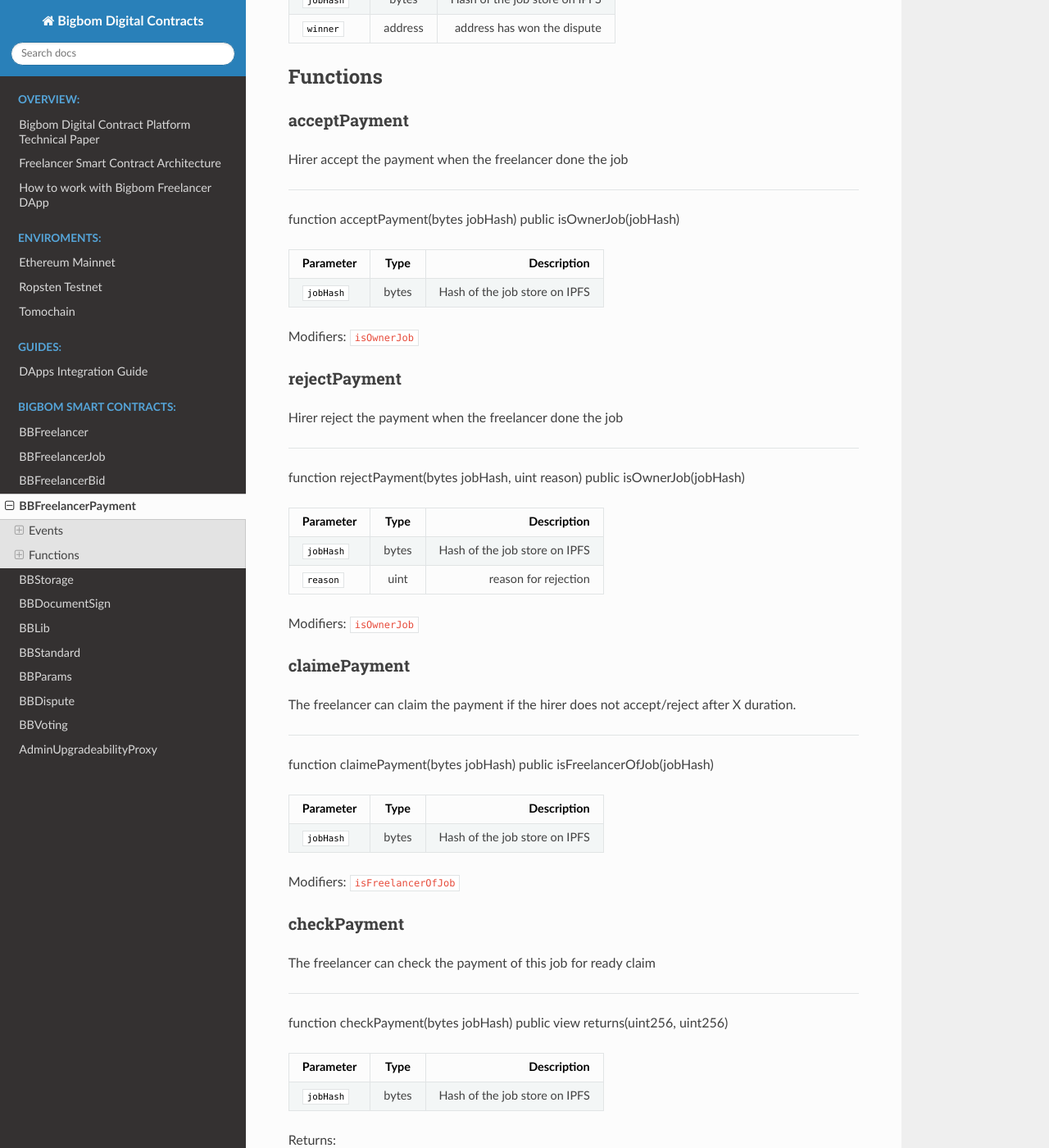
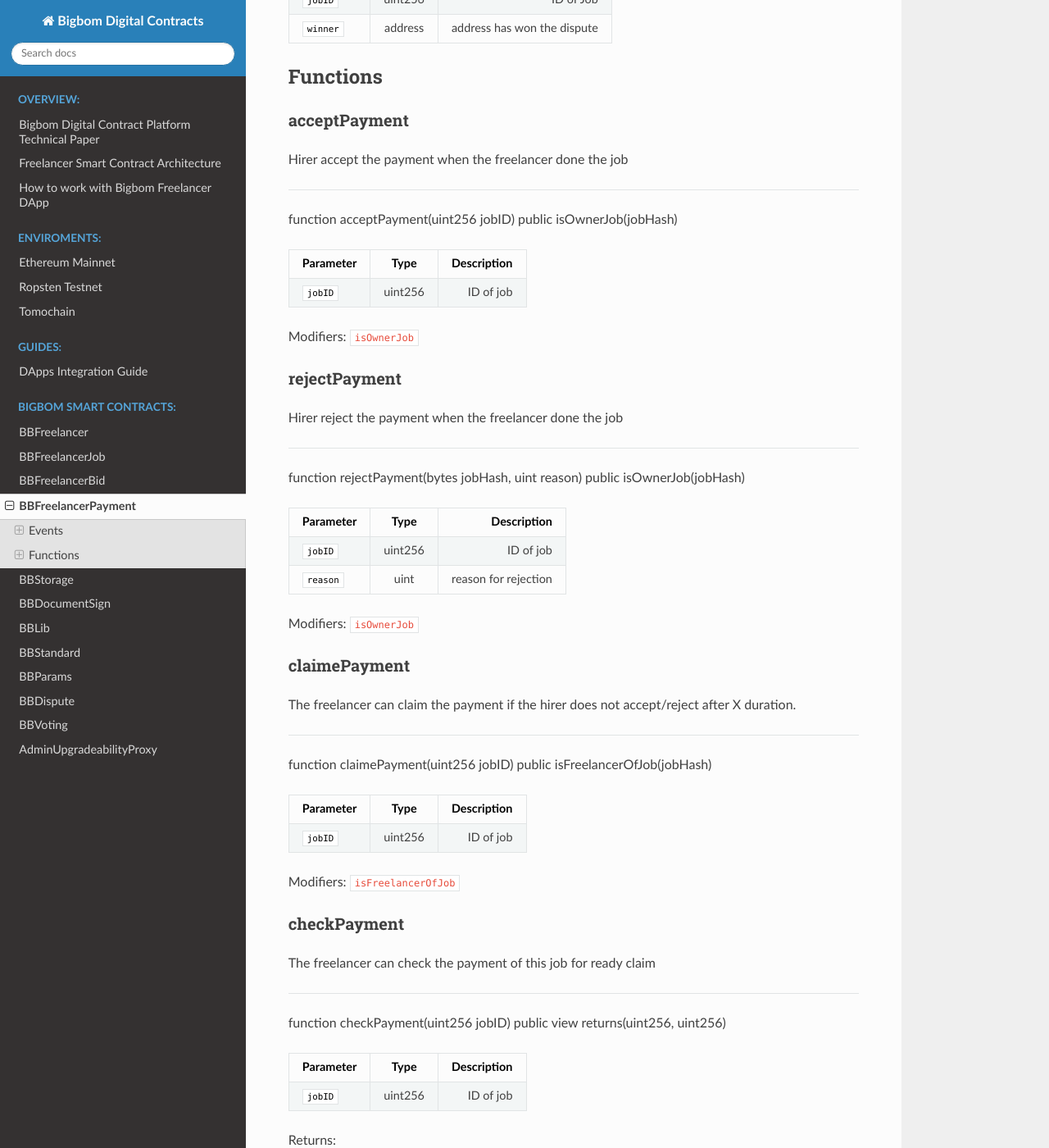
Before and after one commit to bigbomio/digital-contracts, a Sphinx documentation site: the page built from docs/contracts/BBFreelancerPayment.md, in a window 1280 px wide and 1400 px high, scrolled down 1906 px. Shown: the whole window at 82% size. Built offline with Sphinx 7.4.7 and the Read the Docs theme 2.0.0, drawn with Linux system fonts in a browser that asks for light colours; some of the changed text lies outside the part shown.

Commit message:
Update BBFreelancerPayment.md
update doc change jobHash to jobID

```diff
--- a/docs/contracts/BBFreelancerPayment.md
+++ b/docs/contracts/BBFreelancerPayment.md
@@ -28,22 +28,22 @@
 Event for loging payment claimed.
 
 ---
-event PaymentClaimed(bytes jobHash, address indexed sender);
+event PaymentClaimed(uint256 jobID, address indexed sender);
 
 | Parameter     | Type          | Description                 |
 | ------------- |:-------------:| ---------------------------:|
-| `jobHash`       | bytes       |  Hash of the job store on IPFS  |
+| `jobID`       | uint256       |  ID of Job  |
 | `sender`       | address       |  user call claim payment  |
 
 ### PaymentClaimed
 Event for loging payment accepted.
 
 ---
-event PaymentAccepted(bytes jobHash, address indexed sender);
+event PaymentAccepted(uint256 jobID, address indexed sender);
 
 | Parameter     | Type          | Description                 |
 | ------------- |:-------------:| ---------------------------:|
-| `jobHash`       | bytes       |  Hash of the job store on IPFS  |
+| `jobID`       | uint256       |  ID of Job  |
 | `sender`       | address       |  user call accept payment  |
 
 
@@ -56,7 +56,7 @@
 
 | Parameter     | Type          | Description                 |
 | ------------- |:-------------:| ---------------------------:|
-| `jobHash`       | bytes       |  Hash of the job store on IPFS  |
+| `jobID`       | uint256       |  ID of Job  |
 | `sender`       | address       |  user call reject payment  |
 | `reason`       | uint       |  reason for rejection  |
 
@@ -65,11 +65,11 @@
 Event for loging payment claim.
 
 ---
-event DisputeFinalized(bytes jobHash, address indexed winner);
+event DisputeFinalized(uint256 jobID, address indexed winner);
 
 | Parameter     | Type          | Description                 |
 | ------------- |:-------------:| ---------------------------:|
-| `jobHash`       | bytes       |  Hash of the job store on IPFS  |
+| `jobID`       | uint256       |  ID of Job  |
 | `winner`       | address       | address has won the dispute  |
 
 ## Functions
@@ -78,12 +78,12 @@
 Hirer accept the payment when the freelancer done the job
 
 ---
-function acceptPayment(bytes jobHash)  public
+function acceptPayment(uint256 jobID)  public
   isOwnerJob(jobHash)
 
 | Parameter     | Type          | Description                 |
 | ------------- |:-------------:| ---------------------------:|
-| `jobHash`       | bytes       |  Hash of the job store on IPFS  |
+| `jobID`       | uint256       |  ID of job  |
 
 Modifiers: `isOwnerJob`
 
@@ -96,7 +96,7 @@
 
 | Parameter     | Type          | Description                 |
 | ------------- |:-------------:| ---------------------------:|
-| `jobHash`       | bytes       |  Hash of the job store on IPFS  |
+| `jobID`       | uint256       |  ID of job  |
 | `reason`       | uint       |  reason for rejection  |
 
 Modifiers: `isOwnerJob`
@@ -105,11 +105,11 @@
 The freelancer can claim the payment if the hirer does not accept/reject after X duration.
 
 ---
-function claimePayment(bytes jobHash) public isFreelancerOfJob(jobHash)
+function claimePayment(uint256 jobID) public isFreelancerOfJob(jobHash)
 
 | Parameter     | Type          | Description                 |
 | ------------- |:-------------:| ---------------------------:|
-| `jobHash`       | bytes       |  Hash of the job store on IPFS  |
+| `jobID`       | uint256       |  ID of job |
 
 Modifiers: `isFreelancerOfJob`
 
@@ -118,11 +118,11 @@
 The freelancer can check the payment of this job for ready claim
 
 ---
-function checkPayment(bytes jobHash) public view returns(uint256, uint256)
+function checkPayment(uint256 jobID) public view returns(uint256, uint256)
 
 | Parameter     | Type          | Description                 |
 | ------------- |:-------------:| ---------------------------:|
-| `jobHash`       | bytes       |  Hash of the job store on IPFS  |
+| `jobID`       | uint256       |  ID of job  |
 
 Returns:
 
@@ -139,7 +139,7 @@
 
 | Parameter     | Type          | Description                 |
 | ------------- |:-------------:| ---------------------------:|
-| `jobHash`       | bytes       |  Hash of the job store on IPFS  |
+| `jobID`       | uint256       |  ID of job |
 
 
 ### refundBBO
@@ -150,4 +150,4 @@
 
 | Parameter     | Type          | Description                 |
 | ------------- |:-------------:| ---------------------------:|
-| `jobHash`       | bytes       |  Hash of the job store on IPFS  |
+| `jobID`       | uint256       |  ID of job  |
```
